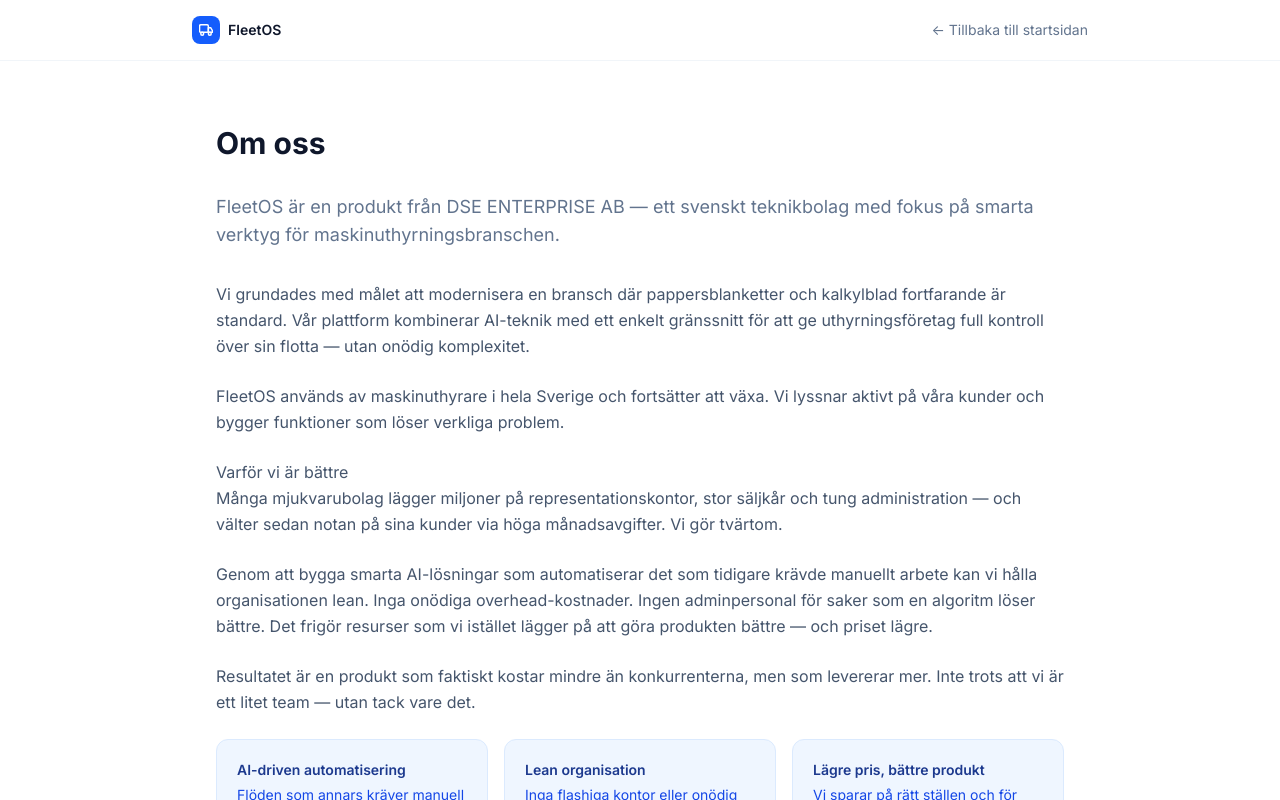
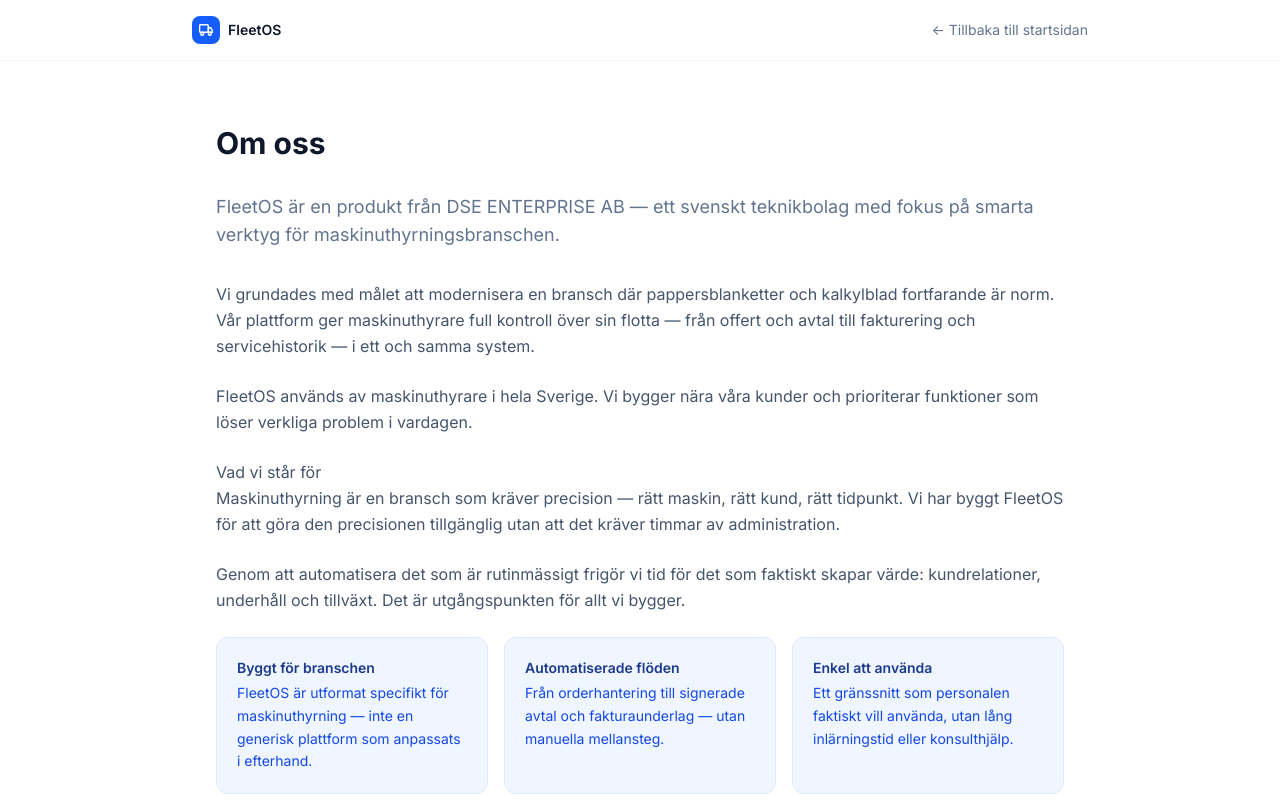
Before and after one commit to DavidWestlundcode/Fleetrent, a Next.js app: page /om-oss in a window 1280 px wide. Shown: the top 800 px of the page. Built offline with nearby package versions, Linux system fonts and the light colour scheme.

Commit message:
Om oss: mer professionell och mindre defensiv text

```diff
--- a/src/app/om-oss/page.tsx
+++ b/src/app/om-oss/page.tsx
@@ -7,28 +7,25 @@
         FleetOS är en produkt från DSE ENTERPRISE AB — ett svenskt teknikbolag med fokus på smarta verktyg för maskinuthyrningsbranschen.
       </p>
       <p className="mb-6">
-        Vi grundades med målet att modernisera en bransch där pappersblanketter och kalkylblad fortfarande är standard. Vår plattform kombinerar AI-teknik med ett enkelt gränssnitt för att ge uthyrningsföretag full kontroll över sin flotta — utan onödig komplexitet.
+        Vi grundades med målet att modernisera en bransch där pappersblanketter och kalkylblad fortfarande är norm. Vår plattform ger maskinuthyrare full kontroll över sin flotta — från offert och avtal till fakturering och servicehistorik — i ett och samma system.
       </p>
       <p className="mb-6">
-        FleetOS används av maskinuthyrare i hela Sverige och fortsätter att växa. Vi lyssnar aktivt på våra kunder och bygger funktioner som löser verkliga problem.
+        FleetOS används av maskinuthyrare i hela Sverige. Vi bygger nära våra kunder och prioriterar funktioner som löser verkliga problem i vardagen.
       </p>
 
-      <h2>Varför vi är bättre</h2>
+      <h2>Vad vi står för</h2>
       <p className="mb-6">
-        Många mjukvarubolag lägger miljoner på representationskontor, stor säljkår och tung administration — och välter sedan notan på sina kunder via höga månadsavgifter. Vi gör tvärtom.
+        Maskinuthyrning är en bransch som kräver precision — rätt maskin, rätt kund, rätt tidpunkt. Vi har byggt FleetOS för att göra den precisionen tillgänglig utan att det kräver timmar av administration.
       </p>
       <p className="mb-6">
-        Genom att bygga smarta AI-lösningar som automatiserar det som tidigare krävde manuellt arbete kan vi hålla organisationen lean. Inga onödiga overhead-kostnader. Ingen adminpersonal för saker som en algoritm löser bättre. Det frigör resurser som vi istället lägger på att göra produkten bättre — och priset lägre.
-      </p>
-      <p className="mb-6">
-        Resultatet är en produkt som faktiskt kostar mindre än konkurrenterna, men som levererar mer. Inte trots att vi är ett litet team — utan tack vare det.
+        Genom att automatisera det som är rutinmässigt frigör vi tid för det som faktiskt skapar värde: kundrelationer, underhåll och tillväxt. Det är utgångspunkten för allt vi bygger.
       </p>
 
       <div className="not-prose mt-2 mb-10 grid grid-cols-1 sm:grid-cols-3 gap-4">
         {[
-          { title: 'AI-driven automatisering', desc: 'Flöden som annars kräver manuell hantering sköts automatiskt — från orderhantering till fakturaunderlag.' },
-          { title: 'Lean organisation', desc: 'Inga flashiga kontor eller onödig administration. Varje krona går till produktutveckling.' },
-          { title: 'Lägre pris, bättre produkt', desc: 'Vi sparar på rätt ställen och för kostnadsbesparingen direkt vidare till våra kunder.' },
+          { title: 'Byggt för branschen', desc: 'FleetOS är utformat specifikt för maskinuthyrning — inte en generisk plattform som anpassats i efterhand.' },
+          { title: 'Automatiserade flöden', desc: 'Från orderhantering till signerade avtal och fakturaunderlag — utan manuella mellansteg.' },
+          { title: 'Enkel att använda', desc: 'Ett gränssnitt som personalen faktiskt vill använda, utan lång inlärningstid eller konsulthjälp.' },
         ].map(({ title, desc }) => (
           <div key={title} className="p-5 bg-blue-50 border border-blue-100 rounded-xl">
             <p className="text-sm font-semibold text-blue-900 mb-1">{title}</p>
```
